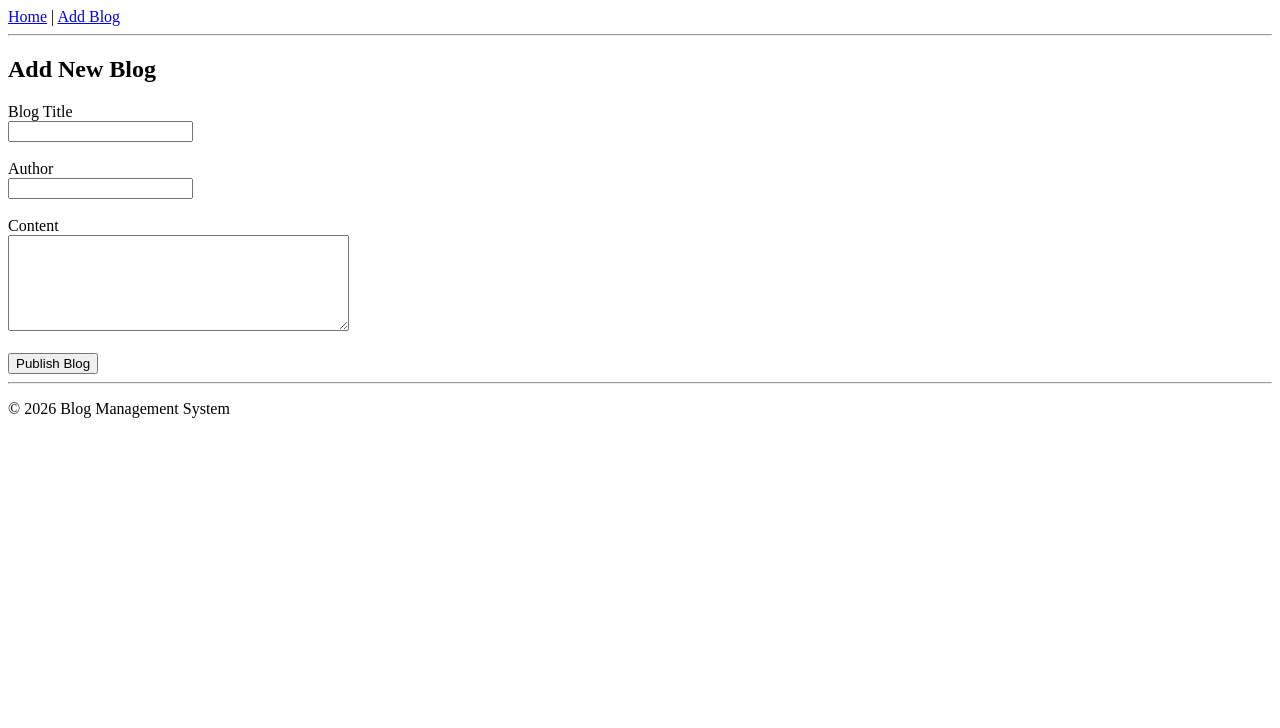
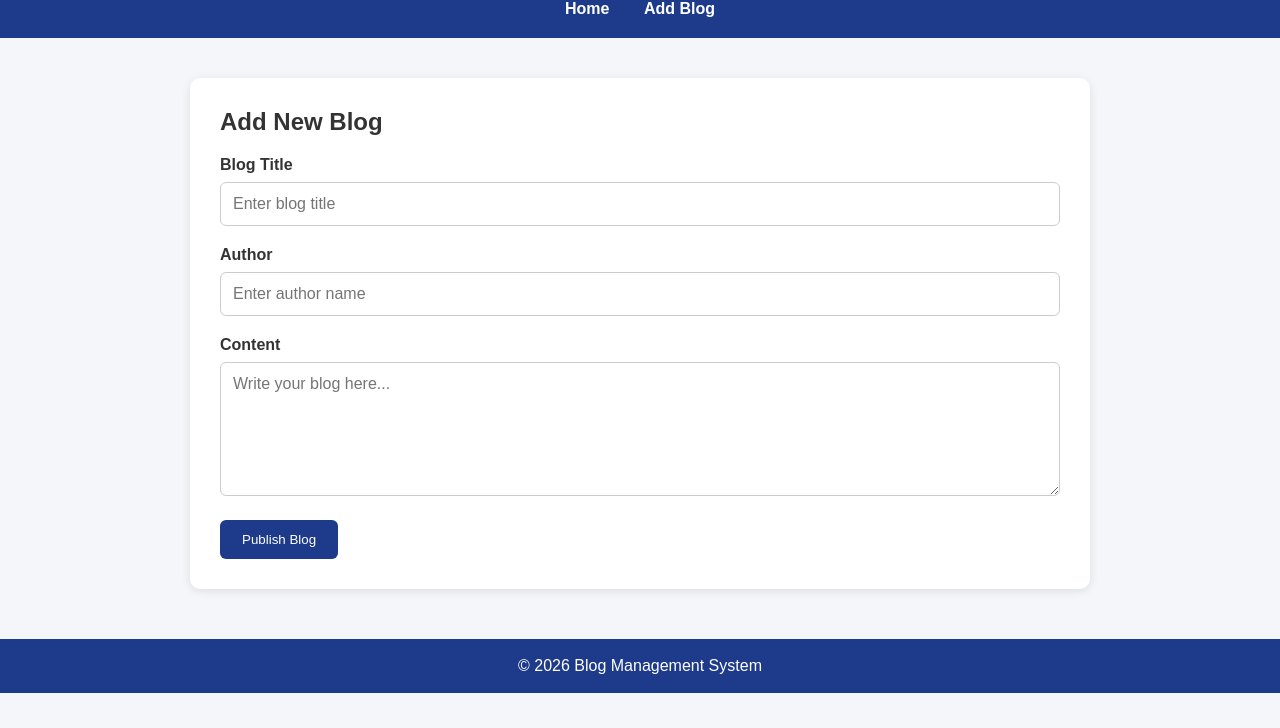
Before and after one commit to Yogeshwarj/Blog-Management-System, a website: page public/add-blog.html in a window 1280 px wide. Shown: the part 72-800 px from the top of the page. Drawn offline with Linux system fonts and the light colour scheme.

Commit message:
Day 3 - Styled website using CSS

```diff
--- a/public/add-blog.html
+++ b/public/add-blog.html
@@ -4,44 +4,61 @@
     <meta charset="UTF-8">
     <meta name="viewport" content="width=device-width, initial-scale=1.0">
     <title>Add Blog</title>
+    <link rel="stylesheet" href="css/style.css">
 </head>
 <body>
 
 <header>
+
     <h1>Blog Management System</h1>
 
     <nav>
-            <a href="index.html">Home</a> |
+        <a href="index.html">Home</a>
         <a href="add-blog.html">Add Blog</a>
     </nav>
 
-        <hr>
 </header>
 
 <main>
+
+    <div class="form-container">
 
         <h2>Add New Blog</h2>
 
         <form>
 
-            <label for="title">Blog Title</label><br>
-            <input type="text" id="title" name="title"><br><br>
+            <label>Blog Title</label>
 
-            <label for="author">Author</label><br>
-            <input type="text" id="author" name="author"><br><br>
+            <input
+                type="text"
+                placeholder="Enter blog title">
 
-            <label for="content">Content</label><br>
-            <textarea id="content" name="content" rows="6" cols="40"></textarea><br><br>
+            <label>Author</label>
 
-            <button type="submit">Publish Blog</button>
+            <input
+                type="text"
+                placeholder="Enter author name">
+
+            <label>Content</label>
+
+            <textarea
+                rows="6"
+                placeholder="Write your blog here..."></textarea>
+
+            <button type="submit">
+                Publish Blog
+            </button>
 
         </form>
+
+    </div>
 
 </main>
 
 <footer>
-        <hr>
-        <p>&copy; 2026 Blog Management System</p>
+
+    <p>© 2026 Blog Management System</p>
+
 </footer>
 
 </body>
--- /dev/null
+++ b/public/css/style.css
@@ -0,0 +1,111 @@
+*{
+    margin:0;
+    padding:0;
+    box-sizing:border-box;
+    font-family:Arial, Helvetica, sans-serif;
+}
+
+body{
+    background:#f4f6f9;
+    color:#333;
+}
+
+header{
+    background:#1e3a8a;
+    color:white;
+    padding:20px;
+    text-align:center;
+}
+
+nav{
+    margin-top:15px;
+}
+
+nav a{
+    color:white;
+    text-decoration:none;
+    margin:0 15px;
+    font-weight:bold;
+}
+
+nav a:hover{
+    color:#ffd166;
+}
+
+main{
+    width:90%;
+    max-width:900px;
+    margin:40px auto;
+}
+
+h2{
+    margin-bottom:20px;
+}
+
+.blog-card{
+    background:white;
+    padding:20px;
+    margin-bottom:20px;
+    border-radius:10px;
+    box-shadow:0 2px 8px rgba(0,0,0,.1);
+}
+
+.blog-card h3{
+    margin-bottom:10px;
+}
+
+.blog-card p{
+    margin-bottom:20px;
+    line-height:1.6;
+}
+
+.form-container{
+    background:white;
+    padding:30px;
+    border-radius:10px;
+    box-shadow:0 2px 10px rgba(0,0,0,.1);
+}
+
+label{
+    display:block;
+    margin-top:20px;
+    margin-bottom:8px;
+    font-weight:bold;
+}
+
+input,
+textarea{
+    width:100%;
+    padding:12px;
+    border:1px solid #ccc;
+    border-radius:6px;
+    font-size:16px;
+}
+
+textarea{
+    resize:vertical;
+}
+
+button{
+    background:#1e3a8a;
+    color:white;
+    border:none;
+    padding:12px 22px;
+    margin-top:20px;
+    margin-right:10px;
+    border-radius:6px;
+    cursor:pointer;
+    transition:.3s;
+}
+
+button:hover{
+    background:#163172;
+}
+
+footer{
+    text-align:center;
+    background:#1e3a8a;
+    color:white;
+    padding:18px;
+    margin-top:50px;
+}
```
Also changed, not shown: index.js (+3 -4 lines), public/index.html (+10 -17 lines). Lines whose indentation alone changed are shown as unchanged.
